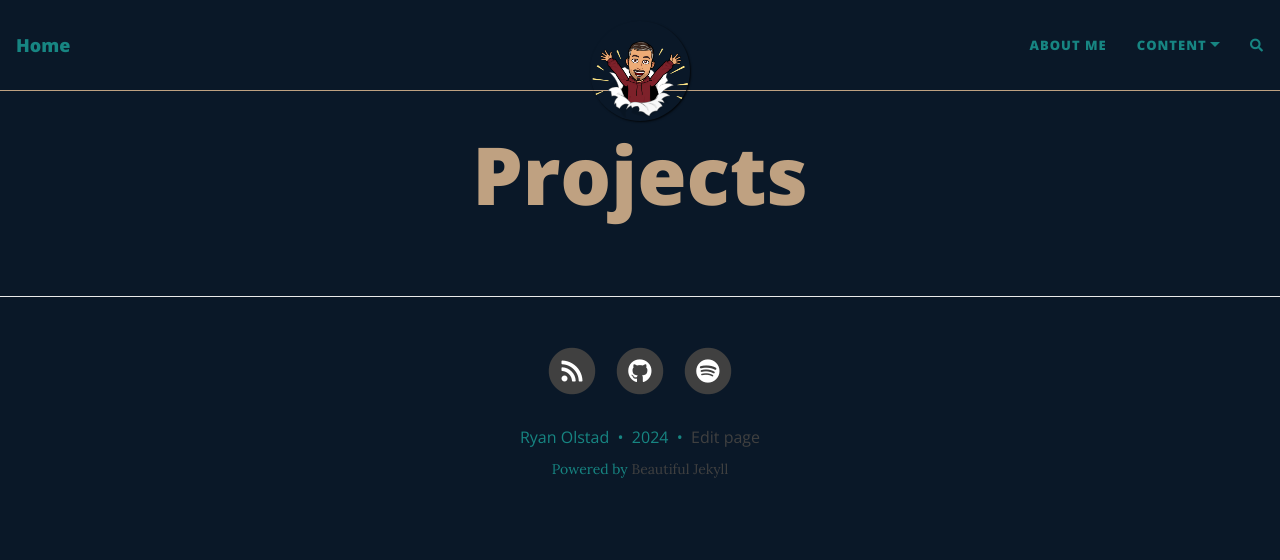
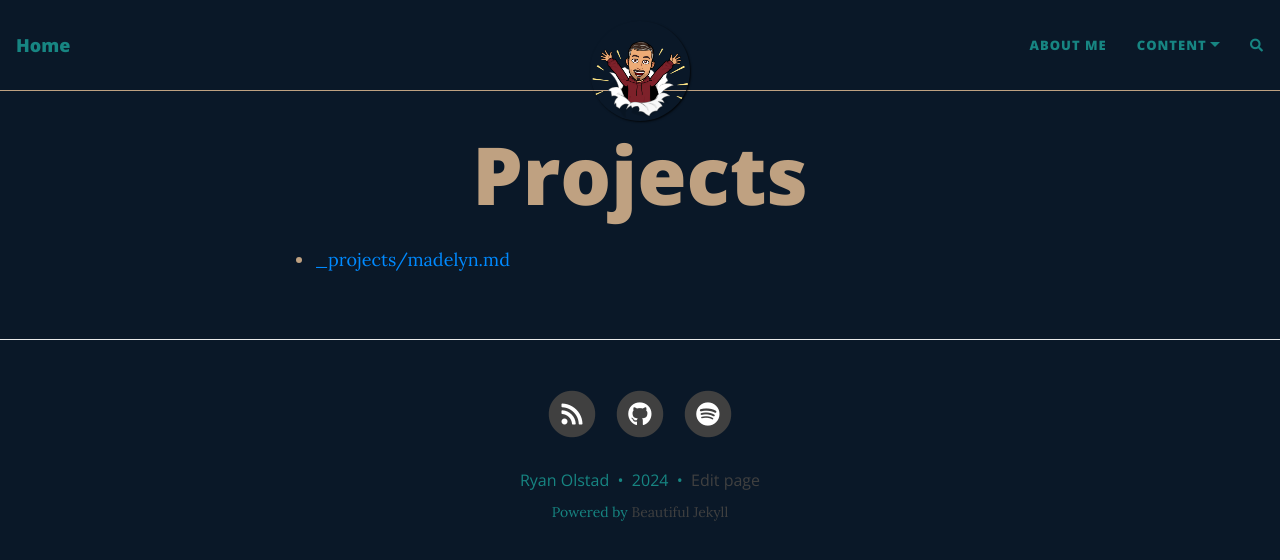
Before and after one commit to datslo/datslo.github.io, a Jekyll site: the page built from projects.md, in a window 1280 px wide. Shown: the top 560 px of the page. Built offline with Jekyll 4.4.1, drawn with Linux system fonts in a browser that asks for light colours; nearby versions of some CDN libraries; comment, search, counter and statistics services are not loaded.

Commit message:
Update projects.md

```diff
--- a/projects.md
+++ b/projects.md
@@ -2,3 +2,5 @@
 layout: page
 title: Projects
 ---
+
+- [_projects/madelyn.md](Madelyn)
```
